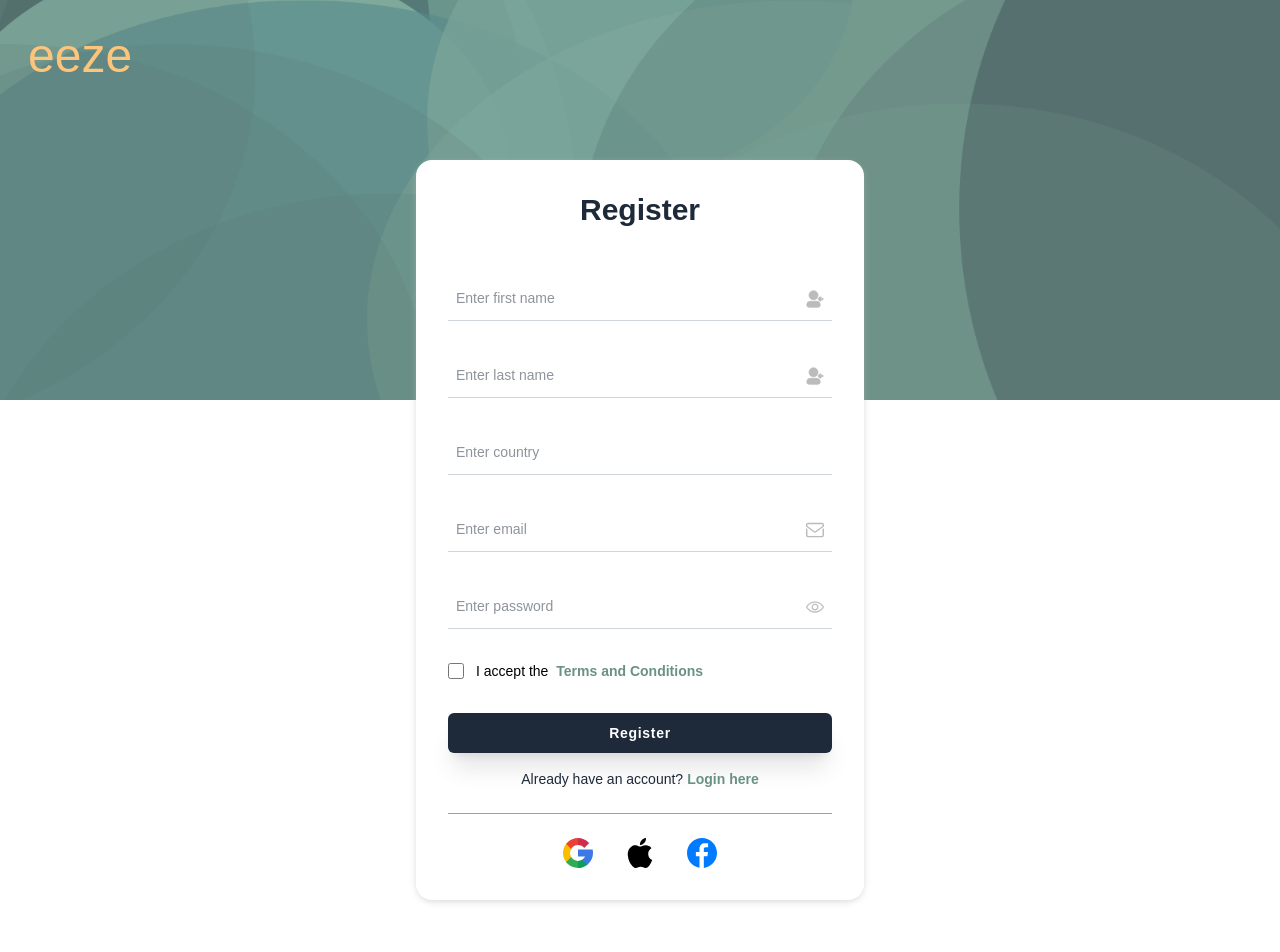
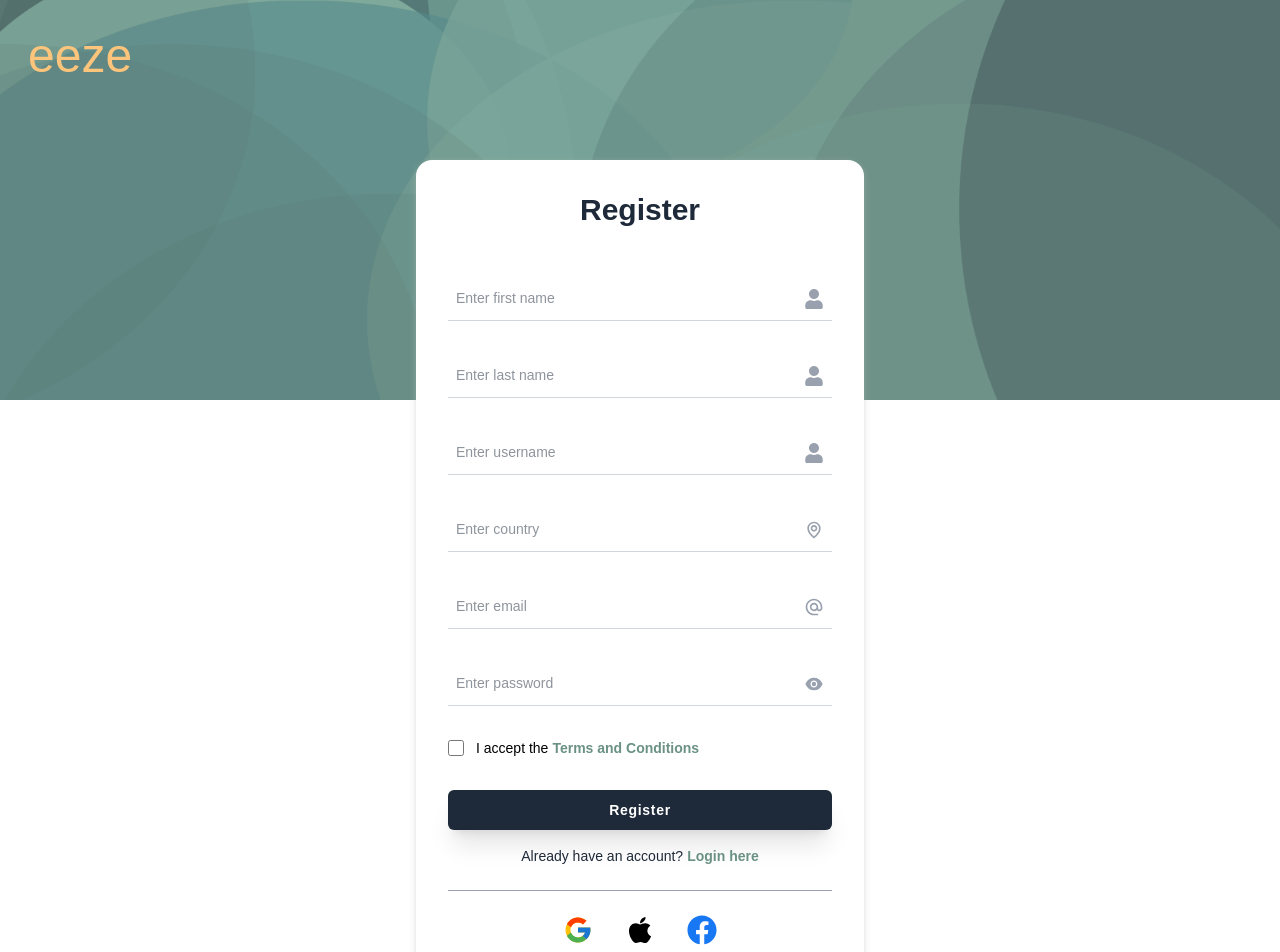
Before and after one commit to rudnaid/eeze, a React (Vite) app in the folder frontend/: page /register in a window 1280 px wide. Shown: the top 952 px of the page. Before the commit the page ends 916 px from the top, so only its background shows below. Built offline with nearby package versions, Linux system fonts and the light colour scheme.

Commit message:
update icons on Login and Register page

```diff
--- a/frontend/src/Pages/Login.jsx
+++ b/frontend/src/Pages/Login.jsx
@@ -1,4 +1,7 @@
 import React from 'react';
+import { AiFillEye } from 'react-icons/ai';
+import { FaApple, FaFacebook, FaUser } from 'react-icons/fa';
+import { FcGoogle } from 'react-icons/fc';
 import { Link } from 'react-router-dom';
 
 const Login = () => {
@@ -15,42 +18,19 @@ const Login = () => {
 						<form className="bg-white bg-opacity-70 shadow-2xl rounded-lg p-6">
 							<div className="mb-12">
 								<h3 className="text-gray-800 text-center text-3xl font-bold">
-									<Link to="/income">Sign in</Link>
+									<Link to="/home/income">Sign in</Link>
 								</h3>
 							</div>
 							<div>
 								<div className="relative flex items-center">
 									<input
-										name="email"
+										name="username"
 										type="text"
 										required
 										className="bg-transparent w-full text-sm text-gray-800 border-b border-gray-400 focus:border-gray-800 pl-2 pr-8 py-3 outline-none placeholder:text-gray-800"
-										placeholder="Enter email"
+										placeholder="Enter username"
 									/>
-									<svg
-										xmlns="http://www.w3.org/2000/svg"
-										fill="#333"
-										stroke="#333"
-										className="w-[18px] h-[18px] absolute right-2"
-										viewBox="0 0 682.667 682.667"
-									>
-										<g
-											clip-path="url(#a)"
-											transform="matrix(1.33 0 0 -1.33 0 682.667)"
-										>
-											<path
-												fill="none"
-												stroke-miterlimit="10"
-												stroke-width="40"
-												d="M452 444H60c-22.091 0-40-17.909-40-40v-39.446l212.127-157.782c14.17-10.54 33.576-10.54 47.746 0L492 364.554V404c0 22.091-17.909 40-40 40Z"
-												data-original="#000000"
-											></path>
-											<path
-												d="M472 274.9V107.999c0-11.027-8.972-20-20-20H60c-11.028 0-20 8.973-20 20V274.9L0 304.652V107.999c0-33.084 26.916-60 60-60h392c33.084 0 60 26.916 60 60v196.653Z"
-												data-original="#000000"
-											></path>
-										</g>
-									</svg>
+									<FaUser className="w-5 h-5 text-gray-400 absolute right-2" />{' '}
 								</div>
 							</div>
 							<div className="mt-6">
@@ -62,18 +42,7 @@ const Login = () => {
 										className="bg-transparent w-full text-sm text-gray-800 border-b border-gray-400 focus:border-gray-800 pl-2 pr-8 py-3 outline-none placeholder:text-gray-800"
 										placeholder="Enter password"
 									/>
-									<svg
-										xmlns="http://www.w3.org/2000/svg"
-										fill="#333"
-										stroke="#333"
-										className="w-[18px] h-[18px] absolute right-2 cursor-pointer"
-										viewBox="0 0 128 128"
-									>
-										<path
-											d="M64 104C22.127 104 1.367 67.496.504 65.943a4 4 0 0 1 0-3.887C1.367 60.504 22.127 24 64 24s62.633 36.504 63.496 38.057a4 4 0 0 1 0 3.887C126.633 67.496 105.873 104 64 104zM8.707 63.994C13.465 71.205 32.146 96 64 96c31.955 0 50.553-24.775 55.293-31.994C114.535 56.795 95.854 32 64 32 32.045 32 13.447 56.775 8.707 63.994zM64 88c-13.234 0-24-10.766-24-24s10.766-24 24-24 24 10.766 24 24-10.766 24-24 24zm0-40c-8.822 0-16 7.178-16 16s7.178 16 16 16 16-7.178 16-16-7.178-16-16-16z"
-											data-original="#000000"
-										></path>
-									</svg>
+									<AiFillEye className="w-5 h-5 text-gray-400 absolute right-2 cursor-pointer" />{' '}
 								</div>
 							</div>
 							<div className="flex flex-wrap items-center justify-between gap-4 mt-6">
@@ -82,22 +51,22 @@ const Login = () => {
 										id="remember-me"
 										name="remember-me"
 										type="checkbox"
-										class="h-4 w-4 shrink-0 border-gray-300 rounded"
+										className="h-4 w-4 shrink-0 border-gray-300 rounded"
 									/>
 									<label
-										for="remember-me"
-										class="ml-3 block text-sm text-gray-800"
+										htmlFor="remember-me"
+										className="ml-3 block text-sm text-gray-800"
 									>
 										Remember me
 									</label>
 								</div>
 								<div>
-									<a
-										href=""
+									<Link
+										to="/forgot-password" // TODO: oldalt megcsinalni !!!!!!!!!!!!!!!!!!!
 										className="text-gray-800 text-sm font-semibold hover:underline"
 									>
 										Forgot Password?
-									</a>
+									</Link>
 								</div>
 							</div>
 							<div className="mt-12">
@@ -111,80 +80,24 @@ const Login = () => {
 									Don't have an account
 									<Link
 										to="/register"
-										class="text-[#394a51] font-semibold hover:underline ml-1 whitespace-nowrap"
+										className="text-[#394a51] font-semibold hover:underline ml-1 whitespace-nowrap"
 									>
 										Register here
 									</Link>
 								</p>
 							</div>
-							<hr class="my-6 border-gray-400" />
-							<div class="space-x-8 flex justify-center">
-								<button type="button" class="border-none outline-none">
-									<svg
-										xmlns="http://www.w3.org/2000/svg"
-										width="30px"
-										class="inline"
-										viewBox="0 0 512 512"
-									>
-										<path
-											fill="#fbbd00"
-											d="M120 256c0-25.367 6.989-49.13 19.131-69.477v-86.308H52.823C18.568 144.703 0 198.922 0 256s18.568 111.297 52.823 155.785h86.308v-86.308C126.989 305.13 120 281.367 120 256z"
-											data-original="#fbbd00"
-										/>
-										<path
-											fill="#0f9d58"
-											d="m256 392-60 60 60 60c57.079 0 111.297-18.568 155.785-52.823v-86.216h-86.216C305.044 385.147 281.181 392 256 392z"
-											data-original="#0f9d58"
-										/>
-										<path
-											fill="#31aa52"
-											d="m139.131 325.477-86.308 86.308a260.085 260.085 0 0 0 22.158 25.235C123.333 485.371 187.62 512 256 512V392c-49.624 0-93.117-26.72-116.869-66.523z"
-											data-original="#31aa52"
-										/>
-										<path
-											fill="#3c79e6"
-											d="M512 256a258.24 258.24 0 0 0-4.192-46.377l-2.251-12.299H256v120h121.452a135.385 135.385 0 0 1-51.884 55.638l86.216 86.216a260.085 260.085 0 0 0 25.235-22.158C485.371 388.667 512 324.38 512 256z"
-											data-original="#3c79e6"
-										/>
-										<path
-											fill="#cf2d48"
-											d="m352.167 159.833 10.606 10.606 84.853-84.852-10.606-10.606C388.668 26.629 324.381 0 256 0l-60 60 60 60c36.326 0 70.479 14.146 96.167 39.833z"
-											data-original="#cf2d48"
-										/>
-										<path
-											fill="#eb4132"
-											d="M256 120V0C187.62 0 123.333 26.629 74.98 74.98a259.849 259.849 0 0 0-22.158 25.235l86.308 86.308C162.883 146.72 206.376 120 256 120z"
-											data-original="#eb4132"
-										/>
-									</svg>
-								</button>
-								<button type="button" class="border-none outline-none">
-									<svg
-										xmlns="http://www.w3.org/2000/svg"
-										width="30px"
-										fill="#000"
-										viewBox="0 0 22.773 22.773"
-									>
-										<path
-											d="M15.769 0h.162c.13 1.606-.483 2.806-1.228 3.675-.731.863-1.732 1.7-3.351 1.573-.108-1.583.506-2.694 1.25-3.561C13.292.879 14.557.16 15.769 0zm4.901 16.716v.045c-.455 1.378-1.104 2.559-1.896 3.655-.723.995-1.609 2.334-3.191 2.334-1.367 0-2.275-.879-3.676-.903-1.482-.024-2.297.735-3.652.926h-.462c-.995-.144-1.798-.932-2.383-1.642-1.725-2.098-3.058-4.808-3.306-8.276v-1.019c.105-2.482 1.311-4.5 2.914-5.478.846-.52 2.009-.963 3.304-.765.555.086 1.122.276 1.619.464.471.181 1.06.502 1.618.485.378-.011.754-.208 1.135-.347 1.116-.403 2.21-.865 3.652-.648 1.733.262 2.963 1.032 3.723 2.22-1.466.933-2.625 2.339-2.427 4.74.176 2.181 1.444 3.457 3.028 4.209z"
-											data-original="#000000"
-										></path>
-									</svg>
-								</button>
-								<button type="button" class="border-none outline-none">
-									<svg
-										xmlns="http://www.w3.org/2000/svg"
-										width="30px"
-										fill="#007bff"
-										viewBox="0 0 167.657 167.657"
-									>
-										<path
-											d="M83.829.349C37.532.349 0 37.881 0 84.178c0 41.523 30.222 75.911 69.848 82.57v-65.081H49.626v-23.42h20.222V60.978c0-20.037 12.238-30.956 30.115-30.956 8.562 0 15.92.638 18.056.919v20.944l-12.399.006c-9.72 0-11.594 4.618-11.594 11.397v14.947h23.193l-3.025 23.42H94.026v65.653c41.476-5.048 73.631-40.312 73.631-83.154 0-46.273-37.532-83.805-83.828-83.805z"
-											data-original="#010002"
-										></path>
-									</svg>
-								</button>
-							</div>
+							<hr className="my-6 border-gray-400" />
+						<div className="space-x-8 flex justify-center">
+							<button type="button" className="border-none outline-none">
+								<FcGoogle size={30} />
+							</button>
+							<button type="button" className="border-none outline-none">
+								<FaApple size={30} className="text-black" />
+							</button>
+							<button type="button" className="border-none outline-none">
+							<FaFacebook size={30} className="text-[#1877F2]" />
+							</button>
+						</div>
 						</form>
 					</div>
 				</div>
--- a/frontend/src/Pages/Register.jsx
+++ b/frontend/src/Pages/Register.jsx
@@ -1,5 +1,12 @@
+import { FaFacebook } from 'react-icons/fa';
+import { FaApple } from 'react-icons/fa';
+import { FcGoogle } from 'react-icons/fc';
+import { AiFillEye } from 'react-icons/ai';
+import { BiMap } from 'react-icons/bi';
+import { MdAlternateEmail } from 'react-icons/md';
 import React from 'react';
 import { Link } from 'react-router-dom';
+import { FaUser } from 'react-icons/fa';
 
 const Register2 = () => {
 	return (
@@ -16,7 +23,7 @@ const Register2 = () => {
 					<form className="bg-white max-w-xl w-full mx-auto shadow-[0_2px_10px_-3px_rgba(182,191,184,0.99)] p-6 sm:p-8 rounded-2xl">
 						<div className="mb-12">
 							<h3 className="text-gray-800 text-3xl font-bold text-center">
-								<Link to="/income">Register</Link>
+								<Link to="/home/income">Register</Link>
 							</h3>
 						</div>
 
@@ -30,19 +37,7 @@ const Register2 = () => {
 									className="w-full bg-transparent text-sm text-gray-800 border-b border-gray-300 focus:border-gray-500 pl-2 pr-8 py-3 outline-none"
 									placeholder="Enter first name"
 								/>
-								<svg
-									xmlns="http://www.w3.org/2000/svg"
-									fill="#bbb"
-									stroke="#bbb"
-									className="w-[18px] h-[18px] absolute right-2"
-									viewBox="0 0 24 24"
-								>
-									<circle cx="10" cy="7" r="6" data-original="#000000"></circle>
-									<path
-										d="M14 15H6a5 5 0 0 0-5 5 3 3 0 0 0 3 3h12a3 3 0 0 0 3-3 5 5 0 0 0-5-5zm8-4h-2.59l.3-.29a1 1 0 0 0-1.42-1.42l-2 2a1 1 0 0 0 0 1.42l2 2a1 1 0 0 0 1.42 0 1 1 0 0 0 0-1.42l-.3-.29H22a1 1 0 0 0 0-2z"
-										data-original="#000000"
-									></path>
-								</svg>
+								<FaUser className="w-5 h-5 text-gray-400 absolute right-2" />
 							</div>
 						</div>
 
@@ -56,19 +51,21 @@ const Register2 = () => {
 									className="w-full bg-transparent text-sm text-gray-800 border-b border-gray-300 focus:border-gray-500 pl-2 pr-8 py-3 outline-none"
 									placeholder="Enter last name"
 								/>
-								<svg
-									xmlns="http://www.w3.org/2000/svg"
-									fill="#bbb"
-									stroke="#bbb"
-									className="w-[18px] h-[18px] absolute right-2"
-									viewBox="0 0 24 24"
-								>
-									<circle cx="10" cy="7" r="6" data-original="#000000"></circle>
-									<path
-										d="M14 15H6a5 5 0 0 0-5 5 3 3 0 0 0 3 3h12a3 3 0 0 0 3-3 5 5 0 0 0-5-5zm8-4h-2.59l.3-.29a1 1 0 0 0-1.42-1.42l-2 2a1 1 0 0 0 0 1.42l2 2a1 1 0 0 0 1.42 0 1 1 0 0 0 0-1.42l-.3-.29H22a1 1 0 0 0 0-2z"
-										data-original="#000000"
-									></path>
-								</svg>
+								<FaUser className="w-5 h-5 text-gray-400 absolute right-2" />
+							</div>
+						</div>
+
+						<div className="mt-8">
+							<label className="text-gray-800 text-xs block mb-2"></label>
+							<div className="relative flex items-center">
+								<input
+									name="username"
+									type="text"
+									required
+									className="w-full bg-transparent text-sm text-gray-800 border-b border-gray-300 focus:border-gray-500 pl-2 pr-8 py-3 outline-none"
+									placeholder="Enter username"
+								/>
+								<FaUser className="w-5 h-5 text-gray-400 absolute right-2" />
 							</div>
 						</div>
 
@@ -82,19 +79,7 @@ const Register2 = () => {
 									className="w-full bg-transparent text-sm text-gray-800 border-b border-gray-300 focus:border-gray-500 pl-2 pr-8 py-3 outline-none"
 									placeholder="Enter country"
 								/>
-								{/* <svg
-									xmlns="http://www.w3.org/2000/svg"
-									fill="#bbb"
-									stroke="#bbb"
-									className="w-[18px] h-[18px] absolute right-2"
-									viewBox="0 0 24 24"
-								>
-									<circle cx="10" cy="7" r="6" data-original="#000000"></circle>
-									<path
-										d="M14 15H6a5 5 0 0 0-5 5 3 3 0 0 0 3 3h12a3 3 0 0 0 3-3 5 5 0 0 0-5-5zm8-4h-2.59l.3-.29a1 1 0 0 0-1.42-1.42l-2 2a1 1 0 0 0 0 1.42l2 2a1 1 0 0 0 1.42 0 1 1 0 0 0 0-1.42l-.3-.29H22a1 1 0 0 0 0-2z"
-										data-original="#000000"
-									></path>
-								</svg> */}
+								<BiMap className="w-5 h-5 text-gray-400 absolute right-2" />
 							</div>
 						</div>
 
@@ -108,35 +93,7 @@ const Register2 = () => {
 									className="w-full bg-transparent text-sm text-gray-800 border-b border-gray-300 focus:border-gray-500 pl-2 pr-8 py-3 outline-none"
 									placeholder="Enter email"
 								/>
-								<svg
-									xmlns="http://www.w3.org/2000/svg"
-									fill="#bbb"
-									stroke="#bbb"
-									className="w-[18px] h-[18px] absolute right-2"
-									viewBox="0 0 682.667 682.667"
-								>
-									<defs>
-										<clipPath id="a" clipPathUnits="userSpaceOnUse">
-											<path d="M0 512h512V0H0Z" data-original="#000000"></path>
-										</clipPath>
-									</defs>
-									<g
-										clip-path="url(#a)"
-										transform="matrix(1.33 0 0 -1.33 0 682.667)"
-									>
-										<path
-											fill="none"
-											stroke-miterlimit="10"
-											stroke-width="40"
-											d="M452 444H60c-22.091 0-40-17.909-40-40v-39.446l212.127-157.782c14.17-10.54 33.576-10.54 47.746 0L492 364.554V404c0 22.091-17.909 40-40 40Z"
-											data-original="#000000"
-										></path>
-										<path
-											d="M472 274.9V107.999c0-11.027-8.972-20-20-20H60c-11.028 0-20 8.973-20 20V274.9L0 304.652V107.999c0-33.084 26.916-60 60-60h392c33.084 0 60 26.916 60 60v196.653Z"
-											data-original="#000000"
-										></path>
-									</g>
-								</svg>
+								<MdAlternateEmail className="w-5 h-5 text-gray-400 absolute right-2" />
 							</div>
 						</div>
 
@@ -150,18 +107,7 @@ const Register2 = () => {
 									className="w-full bg-transparent text-sm text-gray-800 border-b border-gray-300 focus:border-gray-500 pl-2 pr-8 py-3 outline-none"
 									placeholder="Enter password"
 								/>
-								<svg
-									xmlns="http://www.w3.org/2000/svg"
-									fill="#bbb"
-									stroke="#bbb"
-									className="w-[18px] h-[18px] absolute right-2 cursor-pointer"
-									viewBox="0 0 128 128"
-								>
-									<path
-										d="M64 104C22.127 104 1.367 67.496.504 65.943a4 4 0 0 1 0-3.887C1.367 60.504 22.127 24 64 24s62.633 36.504 63.496 38.057a4 4 0 0 1 0 3.887C126.633 67.496 105.873 104 64 104zM8.707 63.994C13.465 71.205 32.146 96 64 96c31.955 0 50.553-24.775 55.293-31.994C114.535 56.795 95.854 32 64 32 32.045 32 13.447 56.775 8.707 63.994zM64 88c-13.234 0-24-10.766-24-24s10.766-24 24-24 24 10.766 24 24-10.766 24-24 24zm0-40c-8.822 0-16 7.178-16 16s7.178 16 16 16 16-7.178 16-16-7.178-16-16-16z"
-										data-original="#000000"
-									></path>
-								</svg>
+								<AiFillEye className="w-5 h-5 text-gray-400 absolute right-2 cursor-pointer" />{' '}
 							</div>
 						</div>
 
@@ -172,14 +118,14 @@ const Register2 = () => {
 								type="checkbox"
 								className="h-4 w-4 shrink-0 rounded"
 							/>
-							<label for="remember-me" className="ml-3 block text-sm">
-								I accept the{' '}
-								<a
-									href="javascript:void(0);"
+							<label htmlFor="remember-me" className="ml-3 block text-sm">
+								I accept the
+								<Link
+									to="/terms-and-conditions" // TODO: oldalt megcsinalni!!!!!!!!!!!!!!!!!!!!
 									className="text-[#6a9184] font-semibold hover:underline ml-1"
 								>
 									Terms and Conditions
-								</a>
+								</Link>
 							</label>
 						</div>
 
@@ -200,72 +146,16 @@ const Register2 = () => {
 								</Link>
 							</p>
 						</div>
-						<hr class="my-6 border-gray-400" />
+						<hr className="my-6 border-gray-400" />
 						<div className="space-x-8 flex justify-center">
 							<button type="button" className="border-none outline-none">
-								<svg
-									xmlns="http://www.w3.org/2000/svg"
-									width="30px"
-									className="inline"
-									viewBox="0 0 512 512"
-								>
-									<path
-										fill="#fbbd00"
-										d="M120 256c0-25.367 6.989-49.13 19.131-69.477v-86.308H52.823C18.568 144.703 0 198.922 0 256s18.568 111.297 52.823 155.785h86.308v-86.308C126.989 305.13 120 281.367 120 256z"
-										data-original="#fbbd00"
-									/>
-									<path
-										fill="#0f9d58"
-										d="m256 392-60 60 60 60c57.079 0 111.297-18.568 155.785-52.823v-86.216h-86.216C305.044 385.147 281.181 392 256 392z"
-										data-original="#0f9d58"
-									/>
-									<path
-										fill="#31aa52"
-										d="m139.131 325.477-86.308 86.308a260.085 260.085 0 0 0 22.158 25.235C123.333 485.371 187.62 512 256 512V392c-49.624 0-93.117-26.72-116.869-66.523z"
-										data-original="#31aa52"
-									/>
-									<path
-										fill="#3c79e6"
-										d="M512 256a258.24 258.24 0 0 0-4.192-46.377l-2.251-12.299H256v120h121.452a135.385 135.385 0 0 1-51.884 55.638l86.216 86.216a260.085 260.085 0 0 0 25.235-22.158C485.371 388.667 512 324.38 512 256z"
-										data-original="#3c79e6"
-									/>
-									<path
-										fill="#cf2d48"
-										d="m352.167 159.833 10.606 10.606 84.853-84.852-10.606-10.606C388.668 26.629 324.381 0 256 0l-60 60 60 60c36.326 0 70.479 14.146 96.167 39.833z"
-										data-original="#cf2d48"
-									/>
-									<path
-										fill="#eb4132"
-										d="M256 120V0C187.62 0 123.333 26.629 74.98 74.98a259.849 259.849 0 0 0-22.158 25.235l86.308 86.308C162.883 146.72 206.376 120 256 120z"
-										data-original="#eb4132"
-									/>
-								</svg>
+								<FcGoogle size={30} />
 							</button>
 							<button type="button" className="border-none outline-none">
-								<svg
-									xmlns="http://www.w3.org/2000/svg"
-									width="30px"
-									fill="#000"
-									viewBox="0 0 22.773 22.773"
-								>
-									<path
-										d="M15.769 0h.162c.13 1.606-.483 2.806-1.228 3.675-.731.863-1.732 1.7-3.351 1.573-.108-1.583.506-2.694 1.25-3.561C13.292.879 14.557.16 15.769 0zm4.901 16.716v.045c-.455 1.378-1.104 2.559-1.896 3.655-.723.995-1.609 2.334-3.191 2.334-1.367 0-2.275-.879-3.676-.903-1.482-.024-2.297.735-3.652.926h-.462c-.995-.144-1.798-.932-2.383-1.642-1.725-2.098-3.058-4.808-3.306-8.276v-1.019c.105-2.482 1.311-4.5 2.914-5.478.846-.52 2.009-.963 3.304-.765.555.086 1.122.276 1.619.464.471.181 1.06.502 1.618.485.378-.011.754-.208 1.135-.347 1.116-.403 2.21-.865 3.652-.648 1.733.262 2.963 1.032 3.723 2.22-1.466.933-2.625 2.339-2.427 4.74.176 2.181 1.444 3.457 3.028 4.209z"
-										data-original="#000000"
-									></path>
-								</svg>
+								<FaApple size={30} className="text-black" />
 							</button>
 							<button type="button" className="border-none outline-none">
-								<svg
-									xmlns="http://www.w3.org/2000/svg"
-									width="30px"
-									fill="#007bff"
-									viewBox="0 0 167.657 167.657"
-								>
-									<path
-										d="M83.829.349C37.532.349 0 37.881 0 84.178c0 41.523 30.222 75.911 69.848 82.57v-65.081H49.626v-23.42h20.222V60.978c0-20.037 12.238-30.956 30.115-30.956 8.562 0 15.92.638 18.056.919v20.944l-12.399.006c-9.72 0-11.594 4.618-11.594 11.397v14.947h23.193l-3.025 23.42H94.026v65.653c41.476-5.048 73.631-40.312 73.631-83.154 0-46.273-37.532-83.805-83.828-83.805z"
-										data-original="#010002"
-									></path>
-								</svg>
+								<FaFacebook size={30} className="text-[#1877F2]" />
 							</button>
 						</div>
 					</form>
```
